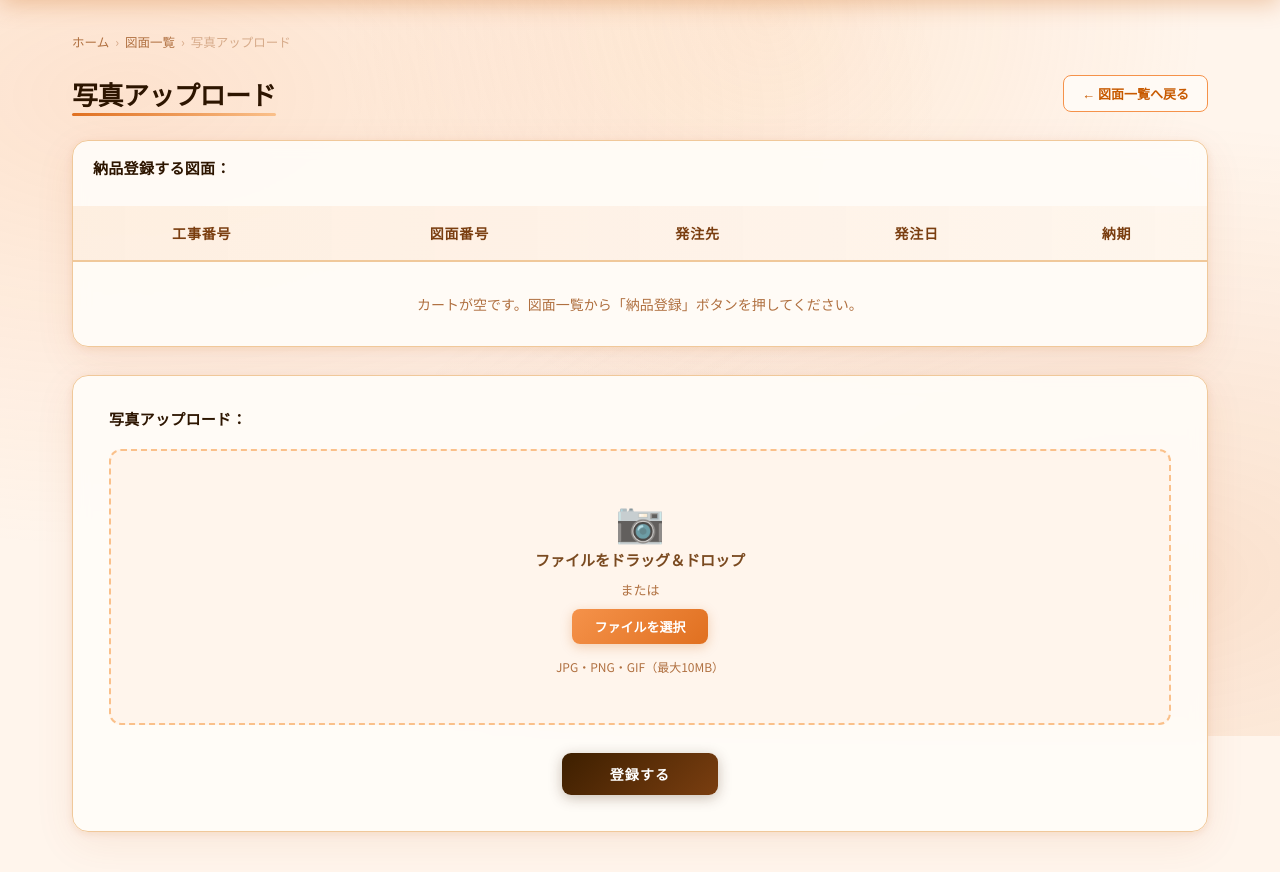
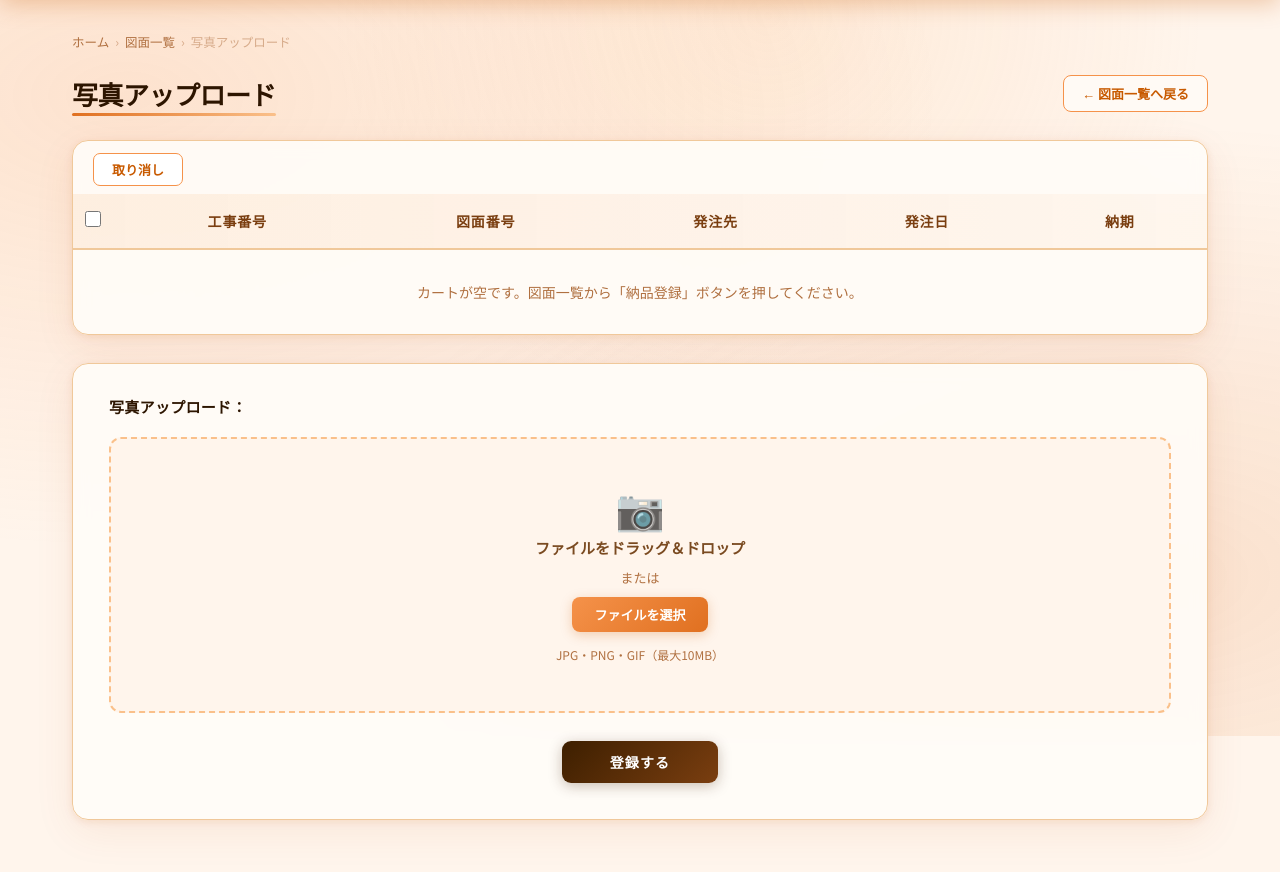
Before and after one commit to tna28312-source/band_list, a Flask app: page /photo/upload in a window 1280 px wide. Shown: the part 64-936 px from the top of the page. Run offline with Flask 3, Linux system fonts and the light colour scheme.

Commit message:
写真アップロード画面：取り消し機能追加、ソート順修正

```diff
--- a/app/routes.py
+++ b/app/routes.py
@@ -18,8 +18,9 @@ def allowed_file(filename):
 @main.route("/")
 def drawing_list():
     drawings = Drawing.query.order_by(
-        Drawing.drawing_no.asc(),
-        Drawing.project_no.asc()
+        Drawing.project_no.asc(),
+        Drawing.drawing_no.asc()
+
     ).all()
     return render_template("drawing_list.html", drawings=drawings)
 
@@ -88,6 +89,18 @@ def delivery_add(drawing_id):
     return redirect(url_for("main.drawing_list"))
 
 
+# ─── 納品登録取り消し（カートから削除） ───────────
+@main.route("/delivery/remove", methods=["POST"])
+def delivery_remove():
+    """写真アップロード画面でチェックした drawing_id をセッションから削除する"""
+    data = request.get_json()
+    remove_ids = [int(i) for i in data.get("ids", [])]
+    cart = session.get("delivery_cart", [])
+    cart = [i for i in cart if i not in remove_ids]
+    session["delivery_cart"] = cart
+    return jsonify({"ok": True, "cart": cart})
+
+
 # ─── 写真アップロード画面 ──────────────────────────
 @main.route("/photo/upload", methods=["GET", "POST"])
 def photo_upload():
--- a/app/static/css/photo_upload.css
+++ b/app/static/css/photo_upload.css
@@ -1,3 +1,56 @@
+/* ─── CART HEADER（取り消しボタンエリア） ─── */
+.cart-header {
+  display: -webkit-box;
+  display: -ms-flexbox;
+  display: flex;
+  -webkit-box-pack: start;   /* end → start */
+  -ms-flex-pack: start;      /* end → start */
+  justify-content: flex-start; /* flex-end → flex-start */
+  padding: 12px 20px 8px;
+}
+
+.btn-cancel-cart {
+  padding: 6px 18px;
+  background: #fff;
+  color: var(--orange-deep);
+  border: 1.5px solid var(--orange-warm);
+  border-radius: 7px;
+  font-size: 13px;
+  font-weight: 600;
+  font-family: 'Noto Sans JP', 'Hiragino Kaku Gothic ProN', sans-serif;
+  cursor: pointer;
+  -webkit-transition: background 0.15s, border-color 0.15s;
+  transition: background 0.15s, border-color 0.15s;
+  -webkit-tap-highlight-color: transparent;
+}
+.btn-cancel-cart:hover {
+  background: var(--orange-pale);
+  border-color: var(--orange-mid);
+}
+.btn-cancel-cart:active {
+  opacity: 0.8;
+}
+
+/* ─── CHECKBOX ───────────────────────────── */
+.th-check,
+.td-check {
+  width: 40px;
+  text-align: center;
+  padding: 0 4px;
+}
+
+.row-checkbox {
+  accent-color: var(--orange-mid);
+  width: 16px;
+  height: 16px;
+  cursor: pointer;
+}
+
+/* チェックされた行をハイライト */
+.cart-row:has(.item-check:checked) {
+  background: rgba(245,146,74,0.12);
+}
+
 /* ─── BACK BUTTON ────────────────────────── */
 .btn-back {
   margin-left: auto;
--- a/app/static/js/photo_upload.js
+++ b/app/static/js/photo_upload.js
@@ -1,10 +1,75 @@
-// 行選択
-function selectRow(row) {
-  document.querySelectorAll('.selectable-row').forEach(r => r.classList.remove('selected'));
-  row.classList.add('selected');
+// ─── 全選択チェックボックス ───────────────────────
+function toggleAll(masterCheckbox) {
+  document.querySelectorAll('.item-check').forEach(cb => {
+    cb.checked = masterCheckbox.checked;
+  });
 }
 
-// ドラッグ＆ドロップ
+// チェックが変わったとき、全選択チェックボックスの状態を同期
+document.addEventListener('change', function(e) {
+  if (e.target.classList.contains('item-check')) {
+    const allChecks = document.querySelectorAll('.item-check');
+    const checkedCount = document.querySelectorAll('.item-check:checked').length;
+    const masterCb = document.getElementById('checkAll');
+    if (masterCb) {
+      masterCb.checked = checkedCount === allChecks.length;
+      masterCb.indeterminate = checkedCount > 0 && checkedCount < allChecks.length;
+    }
+  }
+});
+
+// ─── 取り消し ────────────────────────────────────
+function cancelSelected() {
+  const checked = document.querySelectorAll('.item-check:checked');
+
+  if (checked.length === 0) {
+    alert('取り消す図面にチェックを入れてください。');
+    return;
+  }
+
+  // チェックされた行を削除 & サーバーのセッションからも削除
+  const removeIds = [];
+  checked.forEach(cb => {
+    const id = cb.dataset.id;
+    removeIds.push(id);
+    const row = document.querySelector(`.cart-row[data-id="${id}"]`);
+    if (row) row.remove();
+  });
+
+  // セッションから削除をサーバーに送信
+  fetch('/delivery/remove', {
+    method: 'POST',
+    headers: { 'Content-Type': 'application/json' },
+    body: JSON.stringify({ ids: removeIds.map(Number) })
+  });
+
+  // 全選択チェックボックスをリセット
+  const masterCb = document.getElementById('checkAll');
+  if (masterCb) {
+    masterCb.checked = false;
+    masterCb.indeterminate = false;
+  }
+
+  // テーブルが空になったら空メッセージを表示 & 登録ボタンを無効化
+  const remaining = document.querySelectorAll('.cart-row');
+  if (remaining.length === 0) {
+    const tbody = document.getElementById('cartTableBody');
+    tbody.innerHTML = `
+      <tr id="emptyRow">
+        <td colspan="6" style="text-align:center; color:var(--text-muted); padding:32px;">
+          カートが空です。図面一覧から「納品登録」ボタンを押してください。
+        </td>
+      </tr>`;
+    const submitBtn = document.getElementById('submitBtn');
+    if (submitBtn) submitBtn.disabled = true;
+
+    // ヘッダーのチェックボックスも非表示
+    const checkAllEl = document.getElementById('checkAll');
+    if (checkAllEl) checkAllEl.style.visibility = 'hidden';
+  }
+}
+
+// ─── ドラッグ＆ドロップ ──────────────────────────
 const uploadArea = document.getElementById('uploadArea');
 
 uploadArea.addEventListener('dragover', e => {
@@ -20,7 +85,7 @@ uploadArea.addEventListener('drop', e => {
   handleFiles(e.dataTransfer.files);
 });
 
-// ファイル処理
+// ─── ファイル処理 ────────────────────────────────
 function handleFiles(files) {
   if (!files.length) return;
   const previewArea = document.getElementById('previewArea');
@@ -55,18 +120,3 @@ function clearFiles() {
   document.getElementById('previewArea').style.display = 'none';
   document.getElementById('uploadArea').style.display = 'flex';
 }
-
-function handleSubmit() {
-  const selected = document.querySelector('.selectable-row.selected');
-  if (!selected) {
-    alert('図面を選択してください。');
-    return;
-  }
-  const drawingNo = selected.querySelector('.td-drawing').textContent;
-  const hasFile = document.getElementById('fileInput').files.length > 0;
-  if (!hasFile) {
-    alert('写真を選択してください。');
-    return;
-  }
-  alert(`図面番号「${drawingNo}」に写真を登録しました。`);
-}
--- /dev/null
+++ b/app/templates/base.html
@@ -0,0 +1,51 @@
+<!DOCTYPE html>
+<html lang="ja">
+<head>
+  <meta charset="UTF-8">
+  <meta name="viewport" content="width=device-width, initial-scale=1.0">
+  <title>{% block title %}バンド発注リスト（仮）{% endblock %}</title>
+  <link rel="stylesheet" href="{{ url_for('static', filename='css/drawing_list.css') }}">
+  {% block extra_css %}{% endblock %}
+</head>
+<body>
+
+  <header>
+    <div class="header-inner">
+      <a class="logo" href="{{ url_for('main.drawing_list') }}">
+        <div class="logo-icon">◇</div>
+        <span class="logo-text">バンド発注リスト（仮）</span>
+      </a>
+
+      <nav>
+        <a class="nav-item {% block nav_drawing_list %}{% endblock %}" href="{{ url_for('main.drawing_list') }}">
+          <span class="nav-icon">⊞</span> 図面一覧
+        </a>
+        <a class="nav-item" href="#">マスタ管理</a>
+        <a class="nav-item" href="#"><span class="nav-icon">⚙</span> 設定</a>
+      </nav>
+
+      <div class="header-right">
+        <button class="bell-btn">🔔</button>
+        <div class="user-chip">
+          <div class="user-info">
+            <div class="user-name">佐藤 健太</div>
+            <div class="user-role">管理者</div>
+          </div>
+          <div class="avatar">👤</div>
+        </div>
+      </div>
+    </div>
+  </header>
+
+  <main>
+    {% block content %}{% endblock %}
+  </main>
+
+  <footer>
+    © 2024 BLUEPRINT PRO MANAGEMENT SYSTEM. ALL RIGHTS RESERVED.
+  </footer>
+
+  {% block extra_js %}{% endblock %}
+
+</body>
+</html>
--- a/app/templates/photo_upload.html
+++ b/app/templates/photo_upload.html
@@ -1,41 +1,12 @@
-<!DOCTYPE html>
-<html lang="ja">
-<head>
-  <meta charset="UTF-8">
-  <meta name="viewport" content="width=device-width, initial-scale=1.0">
-  <title>写真アップロード — バンド発注リスト（仮）</title>
-  <link rel="stylesheet" href="{{ url_for('static', filename='css/drawing_list.css') }}">
+{% extends "base.html" %}
+
+{% block title %}写真アップロード — バンド発注リスト（仮）{% endblock %}
+
+{% block extra_css %}
   <link rel="stylesheet" href="{{ url_for('static', filename='css/photo_upload.css') }}">
-</head>
-<body>
+{% endblock %}
 
-  <header>
-    <div class="header-inner">
-      <a class="logo" href="{{ url_for('main.drawing_list') }}">
-        <div class="logo-icon">◇</div>
-        <span class="logo-text">バンド発注リスト（仮）</span>
-      </a>
-      <nav>
-        <a class="nav-item" href="{{ url_for('main.drawing_list') }}">
-          <span class="nav-icon">⊞</span> 図面一覧
-        </a>
-        <a class="nav-item" href="#">マスタ管理</a>
-        <a class="nav-item" href="#"><span class="nav-icon">⚙</span> 設定</a>
-      </nav>
-      <div class="header-right">
-        <button class="bell-btn">🔔</button>
-        <div class="user-chip">
-          <div class="user-info">
-            <div class="user-name">佐藤 健太</div>
-            <div class="user-role">管理者</div>
-          </div>
-          <div class="avatar">👤</div>
-        </div>
-      </div>
-    </div>
-  </header>
-
-  <main>
+{% block content %}
   <div class="breadcrumb">
     <a href="{{ url_for('main.drawing_list') }}">ホーム</a>
     <span>›</span>
@@ -58,10 +29,18 @@
 
     <!-- 図面確認テーブル -->
     <div class="card" style="margin-bottom: 28px;">
-        <div class="upload-section-title" style="padding: 16px 20px 8px;">納品登録する図面：</div>
+
+      <!-- 取り消しボタンエリア -->
+      <div class="cart-header">
+        <button type="button" class="btn-cancel-cart" onclick="cancelSelected()">取り消し</button>
+      </div>
+
       <table>
         <thead>
           <tr>
+            <th class="th-check">
+              <input type="checkbox" id="checkAll" class="row-checkbox" onclick="toggleAll(this)">
+            </th>
             <th>工事番号</th>
             <th>図面番号</th>
             <th>発注先</th>
@@ -69,9 +48,12 @@
             <th>納期</th>
           </tr>
         </thead>
-          <tbody>
+        <tbody id="cartTableBody">
           {% for drawing in drawings %}
-            <tr>
+          <tr class="cart-row" data-id="{{ drawing.id }}">
+            <td class="td-check">
+              <input type="checkbox" class="row-checkbox item-check" data-id="{{ drawing.id }}">
+            </td>
             <input type="hidden" name="drawing_ids" value="{{ drawing.id }}">
             <td class="td-project">{{ drawing.project_no }}</td>
             <td class="td-drawing">{{ drawing.drawing_no }}</td>
@@ -80,8 +62,8 @@
             <td>{{ drawing.due_date.strftime('%Y/%m/%d') if drawing.due_date else '' }}</td>
           </tr>
           {% else %}
-            <tr>
-              <td colspan="5" style="text-align:center; color:var(--text-muted); padding:32px;">
+          <tr id="emptyRow">
+            <td colspan="6" style="text-align:center; color:var(--text-muted); padding:32px;">
               カートが空です。図面一覧から「納品登録」ボタンを押してください。
             </td>
           </tr>
@@ -115,12 +97,8 @@
     </div>
 
   </form>
-  </main>
+{% endblock %}
 
-  <footer>
-    © 2024 BLUEPRINT PRO MANAGEMENT SYSTEM. ALL RIGHTS RESERVED.
-  </footer>
-
+{% block extra_js %}
   <script src="{{ url_for('static', filename='js/photo_upload.js') }}"></script>
-</body>
-</html>
+{% endblock %}
```
Also changed, not shown: app/templates/drawing_list.html (+7 -43 lines), app/templates/drawing_new.html (+9 -45 lines). Lines whose indentation alone changed are shown as unchanged.
